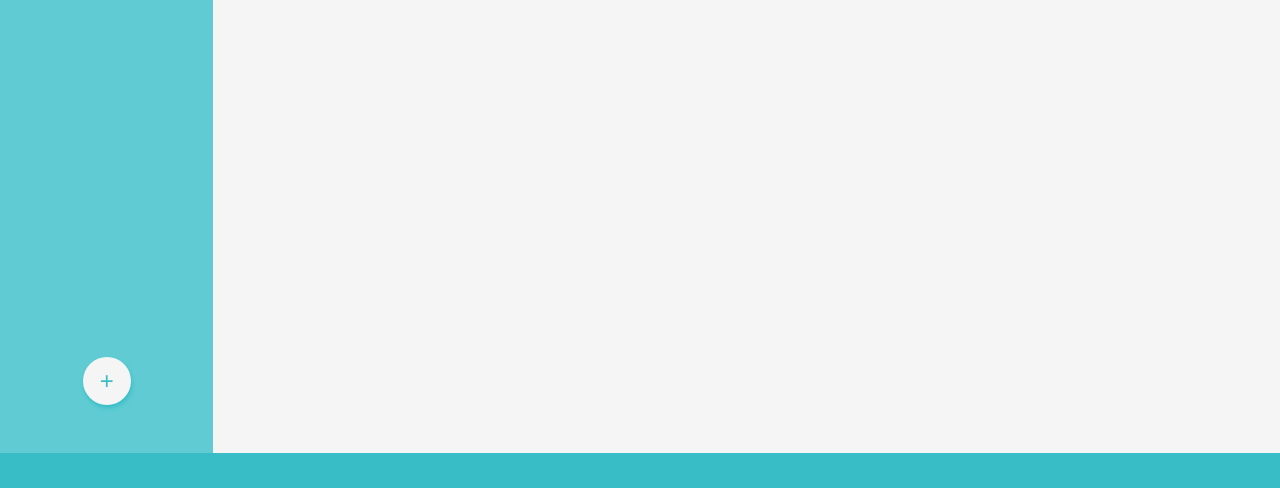
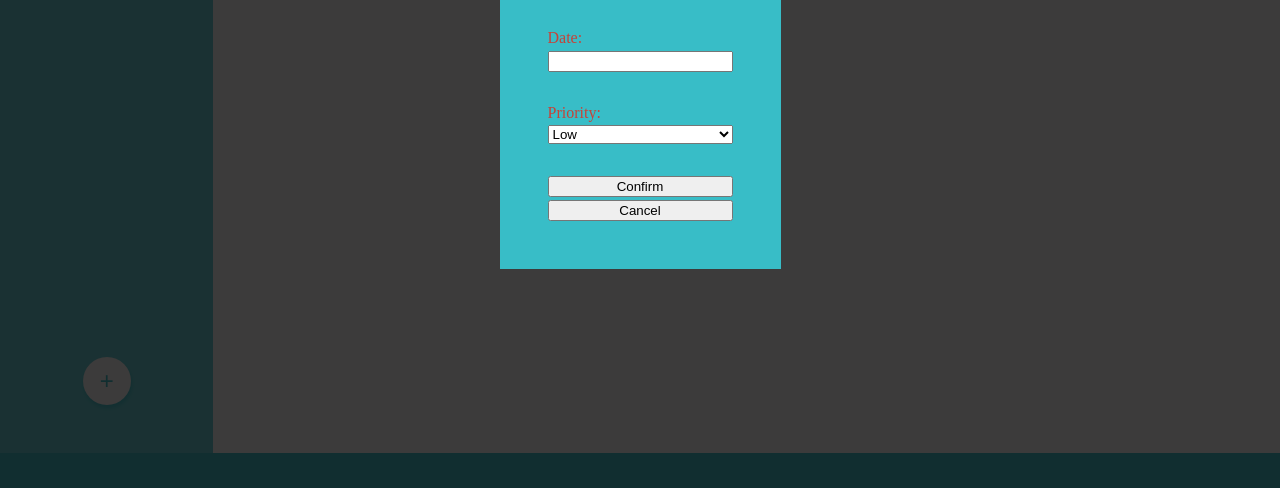
Before and after one commit to KramYengir/todo-list, a website built with webpack: page src/template.html in a window 1280 px wide. Shown: the part 312-800 px from the top of the page. Built offline with nearby package versions, Linux system fonts and the light colour scheme.

Commit message:
add & style basic modal for testing

```diff
--- a/src/styles/main.scss
+++ b/src/styles/main.scss
@@ -1,6 +1,8 @@
 $primary-clr: #38BDC7;
 $primary-clr-light: #60CBD2;
 $secondary-clr: #C74238;
+
+$modal-bg: rgba(7, 6, 6, 0.775);
 
 *{
     box-sizing: border-box;
@@ -92,9 +94,50 @@ nav{
 
 main{
     background-color: whitesmoke;
+
 }
 
 footer{
     grid-column: span 2;
     background-color: $primary-clr;
 }
+
+#modal-container{
+    /* position: absolute;
+    top: 50%;
+    left: 50%; */
+    position: absolute;
+    width: 100vw;
+    height: 100vh;
+
+    display: flex;
+    align-items: center;
+    justify-content: center;
+
+    background-color: $modal-bg;
+
+    .modal{
+        padding: 3rem;
+        background-color: $primary-clr;
+
+        form{
+            display: flex;
+            flex-direction: column;
+            gap: 2rem;
+
+            .input-group{
+                display: flex;
+                flex-direction: column;
+                gap: 0.2rem;
+
+                label{
+                    color: $secondary-clr;
+                }
+
+                /* input, select{
+                    margin-top: 0.2rem;
+                } */
+            }
+        }
+    }
+}
--- a/src/template.html
+++ b/src/template.html
@@ -25,8 +25,36 @@
             </div>
             <button id="new-todo-btn"></button>
         </nav>
-        <main></main>
+        <main>
+
+        </main>
         <footer></footer>
+        <div id="modal-container" >
+            <div class="modal">
+                <form>
+                    <div class="input-group">
+                        <label for="task">Task:</label>
+                        <input type="text" id="task" name="task">
+                    </div>
+                    <div class="input-group">
+                        <label for="date">Date:</label>
+                        <input type="text" id="date" name="date">
+                    </div>
+                    <div class="input-group">
+                        <label for="priority">Priority:</label>
+                        <select name="priority" id="priority">
+                          <option value="low">Low</option>
+                          <option value="medium">Medium</option>
+                          <option value="high">High</option>
+                        </select>
+                    </div>
+                    <div class="btn-group input-group">
+                        <button>Confirm</button>
+                        <button>Cancel</button>
+                    </div>
+                </form>
+            </div>
+        </div>
     </div>
 </body>
 </html>
```
Also changed, not shown: 1 other file.
